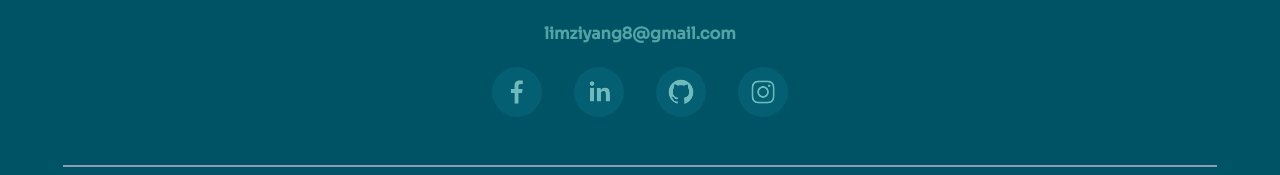
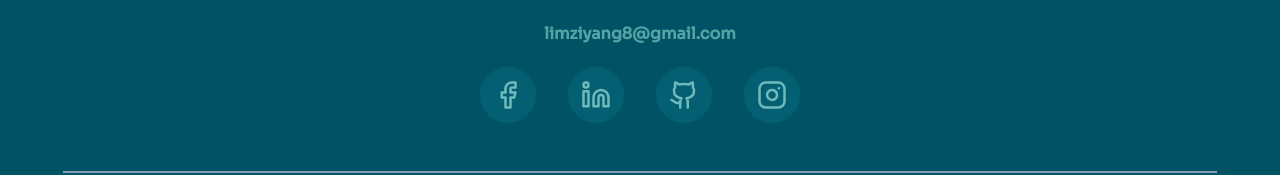
Before and after one commit to Ziyang-98/my-website-2.0, a React (Create React App) app: page / in a window 1280 px wide. Shown: the part 5789-5964 px from the top of the page. Built offline with nearby package versions, Linux system fonts and the light colour scheme.

Commit message:
feat: replace react social icons with custom linked icons

```diff
--- /dev/null
+++ b/src/components/themed-link-button/index.js
@@ -0,0 +1,19 @@
+import styles from "./index.module.scss";
+
+export default function ThemedLinkButton({
+  url,
+  openNewTab = true,
+  children,
+  className,
+}) {
+  return (
+    <a
+      className={`${styles["themed-link-button"]} ${className}`}
+      target={!!openNewTab && "_blank"}
+      rel={!!openNewTab && "noopener noreferrer"}
+      href={url}
+    >
+      {children}
+    </a>
+  );
+}
--- /dev/null
+++ b/src/components/themed-link-button/index.module.scss
@@ -0,0 +1,19 @@
+@import "../../styles/theme";
+
+.themed-link-button {
+    background-color: #055f73;
+    color: #6fbbbb;
+    display: inline-block;
+    border: none;
+    cursor: pointer;
+    width: 3.5rem;
+    height: 3.5rem;
+    border-radius: 50%;
+    display: flex;
+    justify-content: center;
+    align-items: center;
+    transition: background-color 0.3s ease; /* Add a smooth transition on hover */
+    &:hover {
+      background-color: $primary-light;
+    }
+}
--- a/src/sections/footer/index.js
+++ b/src/sections/footer/index.js
@@ -1,22 +1,11 @@
 import React from "react";
 import styles from "./index.module.scss";
-import { SocialIcon } from "react-social-icons";
 import { getLastUpdated } from "commons/utils";
+import ThemedLinkButton from "components/themed-link-button";
 
-const SocialMediaIcon = ({ url }) => {
-  return (
-    <SocialIcon
-      className={styles["social-media-icon"]}
-      bgColor="#055f73"
-      fgColor="#6fbbbb"
-      href={url}
-      url={url}
-      target="_blank"
-    />
-  );
-};
+const LAST_UPDATED = "2024-07-13T16:05:31.258Z";
 
-const LAST_UPDATED = "2024-07-01T14:13:04.803Z";
+const ICON_SIZE = 30;
 export default function Footer() {
   return (
     // <div className={styles["footer-section"]}>
@@ -25,10 +14,75 @@
         <h1 className={styles["social-media-name"]}>Lim Zi Yang</h1>
         <h4>limziyang8@gmail.com</h4>
         <div className={styles["social-media-icons-holder"]}>
-          <SocialMediaIcon url="https://www.facebook.com/lim.ziyang.12" />
-          <SocialMediaIcon url="https://www.linkedin.com/in/zi-yang-lim-a2b651188/" />
-          <SocialMediaIcon url="https://github.com/Ziyang-98" />
-          <SocialMediaIcon url="https://www.instagram.com/_papergoat_/" />
+          <ThemedLinkButton url="https://www.facebook.com/lim.ziyang.12">
+            <svg
+              xmlns="http://www.w3.org/2000/svg"
+              width={ICON_SIZE}
+              height={ICON_SIZE}
+              viewBox="0 0 24 24"
+              fill="none"
+              stroke="currentColor"
+              stroke-width="2"
+              stroke-linecap="round"
+              stroke-linejoin="round"
+              class="lucide lucide-facebook"
+            >
+              <path d="M18 2h-3a5 5 0 0 0-5 5v3H7v4h3v8h4v-8h3l1-4h-4V7a1 1 0 0 1 1-1h3z" />
+            </svg>
+          </ThemedLinkButton>
+          <ThemedLinkButton url="https://www.linkedin.com/in/zi-yang-lim-a2b651188/">
+            <svg
+              xmlns="http://www.w3.org/2000/svg"
+              width={ICON_SIZE}
+              height={ICON_SIZE}
+              viewBox="0 0 24 24"
+              fill="none"
+              stroke="currentColor"
+              stroke-width="2"
+              stroke-linecap="round"
+              stroke-linejoin="round"
+              class="lucide lucide-linkedin"
+            >
+              <path d="M16 8a6 6 0 0 1 6 6v7h-4v-7a2 2 0 0 0-2-2 2 2 0 0 0-2 2v7h-4v-7a6 6 0 0 1 6-6z" />
+              <rect width="4" height="12" x="2" y="9" />
+              <circle cx="4" cy="4" r="2" />
+            </svg>{" "}
+          </ThemedLinkButton>
+          <ThemedLinkButton url="https://github.com/Ziyang-98">
+            <svg
+              xmlns="http://www.w3.org/2000/svg"
+              width={ICON_SIZE}
+              height={ICON_SIZE}
+              viewBox="0 0 24 24"
+              fill="none"
+              stroke="currentColor"
+              stroke-width="2"
+              stroke-linecap="round"
+              stroke-linejoin="round"
+              class="lucide lucide-github"
+            >
+              <path d="M15 22v-4a4.8 4.8 0 0 0-1-3.5c3 0 6-2 6-5.5.08-1.25-.27-2.48-1-3.5.28-1.15.28-2.35 0-3.5 0 0-1 0-3 1.5-2.64-.5-5.36-.5-8 0C6 2 5 2 5 2c-.3 1.15-.3 2.35 0 3.5A5.403 5.403 0 0 0 4 9c0 3.5 3 5.5 6 5.5-.39.49-.68 1.05-.85 1.65-.17.6-.22 1.23-.15 1.85v4" />
+              <path d="M9 18c-4.51 2-5-2-7-2" />
+            </svg>{" "}
+          </ThemedLinkButton>
+          <ThemedLinkButton url="https://www.instagram.com/_papergoat_/">
+            <svg
+              xmlns="http://www.w3.org/2000/svg"
+              width={ICON_SIZE}
+              height={ICON_SIZE}
+              viewBox="0 0 24 24"
+              fill="none"
+              stroke="currentColor"
+              stroke-width="2"
+              stroke-linecap="round"
+              stroke-linejoin="round"
+              class="lucide lucide-instagram"
+            >
+              <rect width="20" height="20" x="2" y="2" rx="5" ry="5" />
+              <path d="M16 11.37A4 4 0 1 1 12.63 8 4 4 0 0 1 16 11.37z" />
+              <line x1="17.5" x2="17.51" y1="6.5" y2="6.5" />
+            </svg>{" "}
+          </ThemedLinkButton>
         </div>
       </div>
       <div className={styles.divider} />
--- a/src/sections/footer/index.module.scss
+++ b/src/sections/footer/index.module.scss
@@ -32,8 +32,11 @@
   color: $secondary-light;
 }
 
-.social-media-icons-holder > * + * {
-  margin-left: 2rem;
+.social-media-icons-holder {
+  display: flex;
+  > * + * {
+    margin-left: 2rem;
+  }
 }
 
 .divider {
```
